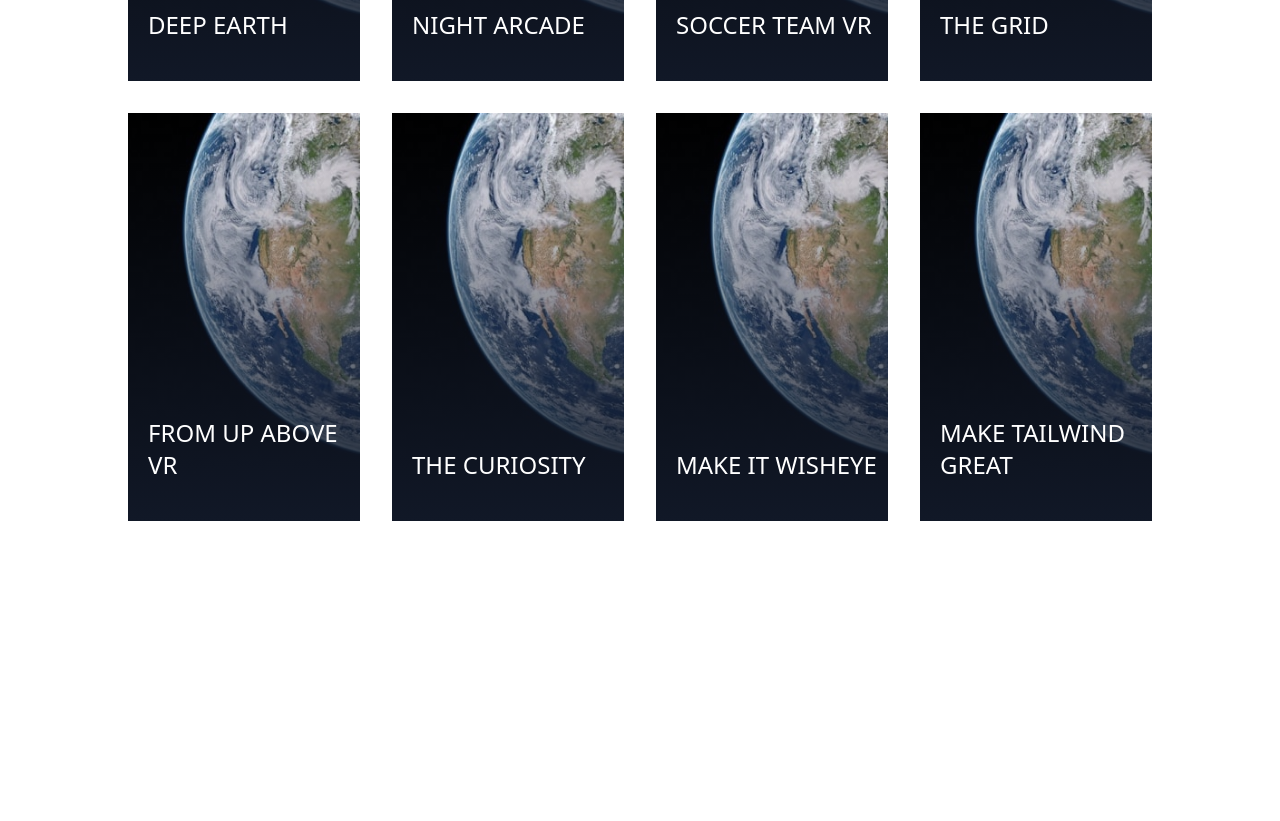
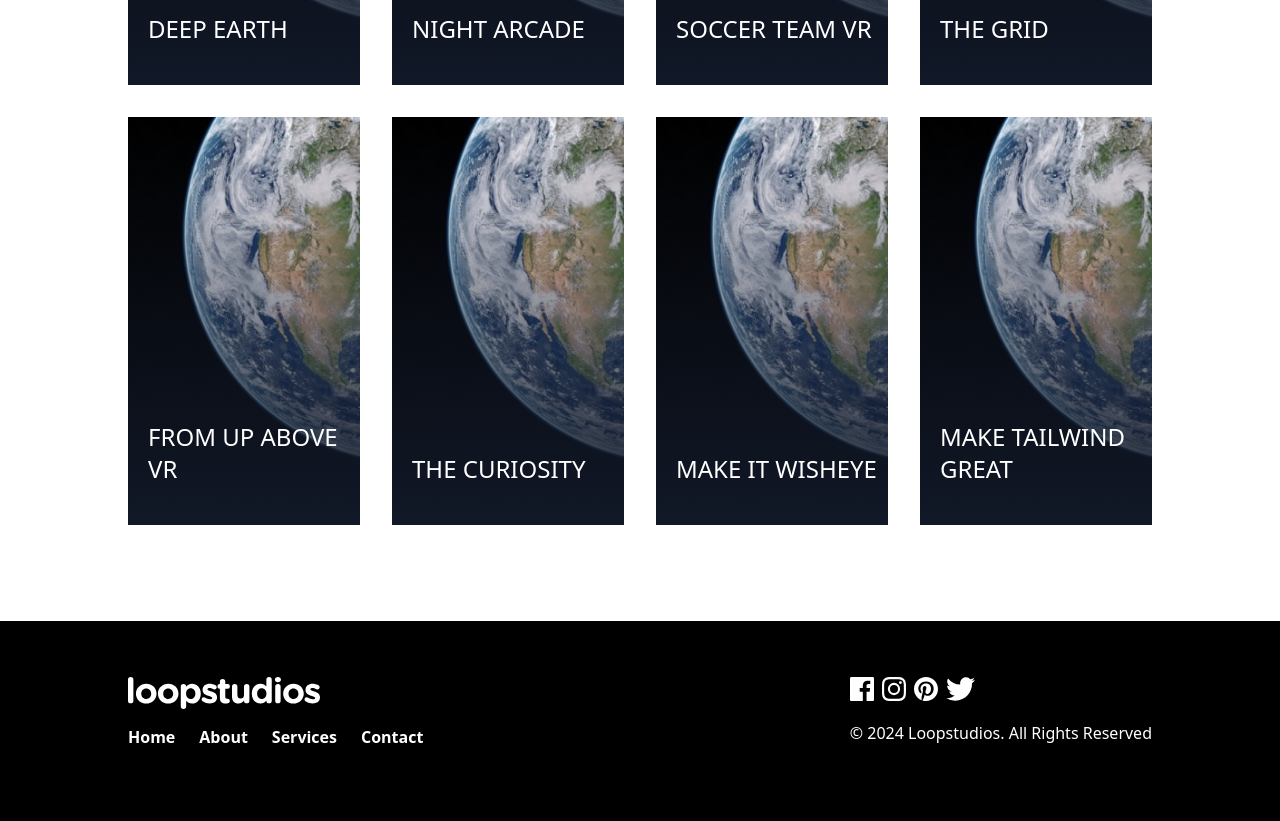
Before and after one commit to nirmalks/tailwind-loopstudios, a website: page src/index.html in a window 1280 px wide. Shown: the part 1915-2736 px from the top of the page. Before the commit the page ends 2492 px from the top, so only its background shows below. Drawn offline with Linux system fonts and the light colour scheme.

Commit message:
Add footer

```diff
--- a/src/index.html
+++ b/src/index.html
@@ -5,7 +5,7 @@
   <meta name="viewport" content="width=device-width, initial-scale=1.0">
   <link href="./output.css" rel="stylesheet">
 </head>
-<body >
+<body>
   <section id="hero" class="bg-mobile-hero md:bg-hero bg-cover bg-center md:bg-top bg-no-repeat">
     <div class="container max-w-screen-lg mx-auto md:flex flex-col text-white px-8 py-14">
       <nav class="flex items-center justify-between">
@@ -102,8 +102,50 @@
           <h4 class="uppercase text-white text-2xl absolute bottom-10 pl-5">make tailwind great</h4>
         </div>
       </div>
+      <div class="flex justify-center mt-10 md:hidden">
+        <button class="btn w-full md:hidden">See All</button>
+      </div>
     </div>
   </section>
+  <footer class="bg-black mt-10">
+    <div class="container max-w-screen-lg mx-auto text-white px-4 md:px-0 py-14 ">
+        <div class="flex flex-col md:flex-row md:space-y-0 md:justify-between md:items-start">
+        <nav class="flex items-center md:items-start flex-col">
+          <img src="./images/logo.svg">
+
+          <nav class="flex flex-col md:flex-row space-y-8 mt-8 md:space-y-0 md:py-4 md:mt-0" >
+            <a href="#" class="font-bold md:mr-6 hover:underline ">Home</a>
+            <a href="#" class="font-bold md:mr-6 hover:underline">About</a>
+            <a href="#" class="font-bold md:mr-6 hover:underline">Services</a>
+            <a href="#" class="font-bold hover:underline">Contact</a>
+          </nav>
+        </nav>
+
+        <div class="flex items-center justify-center md:items-start flex-col space-y-3 mt-10">
+          <nav class="flex " >
+            <div class="h-8 pr-2">
+              <a href="#" class="font-bold md:mr-6 hover:underline ">
+                <img class="h-6" src="./images/icon-facebook.svg">
+              </a>
+            </div>
+            <div class="h-8 pr-2">
+              <a href="#" class="font-bold md:mr-6 hover:underline ">
+                <img class="h-6" src="./images/icon-instagram.svg"></a>
+            </div>
+            <div class="h-8 pr-2">
+              <a href="#" class="font-bold md:mr-6 hover:underline">
+                <img class="h-6" src="./images/icon-pinterest.svg"></a>
+            </div>
+            <div class="h-8 pr-2">
+              <a href="#" class="font-bold hover:underline ">
+                <img class="h-6" src="./images/icon-twitter.svg"></a>
+            </div>
+           </nav>
+          <p class="mt-4 md:mt-1 text-center">© <span id="current-year"></span> Loopstudios. All Rights Reserved</p>
+        </div>
+      </div>
+    </div>
+  </footer>
 </body>
 <script>
   document.addEventListener('DOMContentLoaded', function () {
@@ -116,6 +158,8 @@
       document.getElementById('hero').classList.toggle('bg-mobile-hero');
       mobileMenu.classList.toggle('flex');
     });
+
+    document.getElementById('current-year').innerText = new Date().getFullYear();
   });
 </script>
 
--- a/src/style.css
+++ b/src/style.css
@@ -23,7 +23,7 @@
 
 @layer components {
     .btn {
-        @apply hover:bg-black text-black hover:text-white border-2 border-black px-4 py-0 tracking-widest mx-0 my-6 ;
+        @apply hover:bg-black text-black hover:text-white border-2 border-black px-4 py-2 tracking-widest mx-0 my-6 uppercase;
     }
     .item {
         @apply relative overflow-hidden;
```
Also changed, not shown: src/images/icon-facebook.svg (added), src/images/icon-instagram.svg (added), src/images/icon-pinterest.svg (added), src/images/icon-twitter.svg (added), src/output.css.
